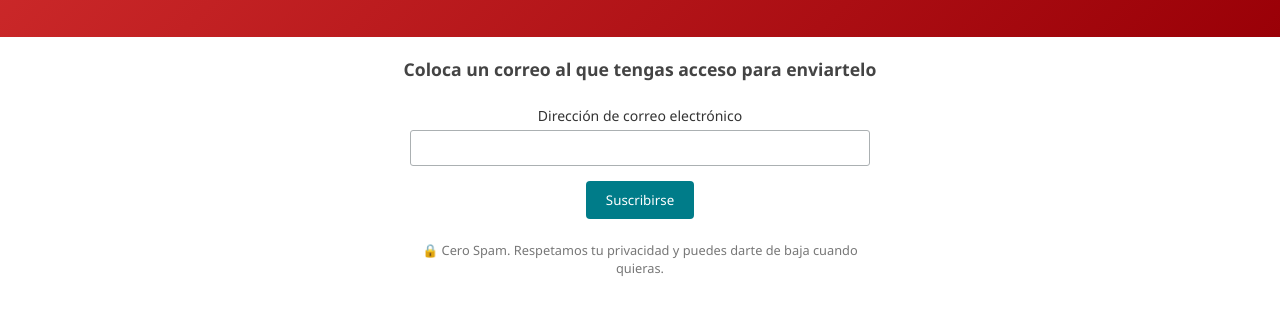
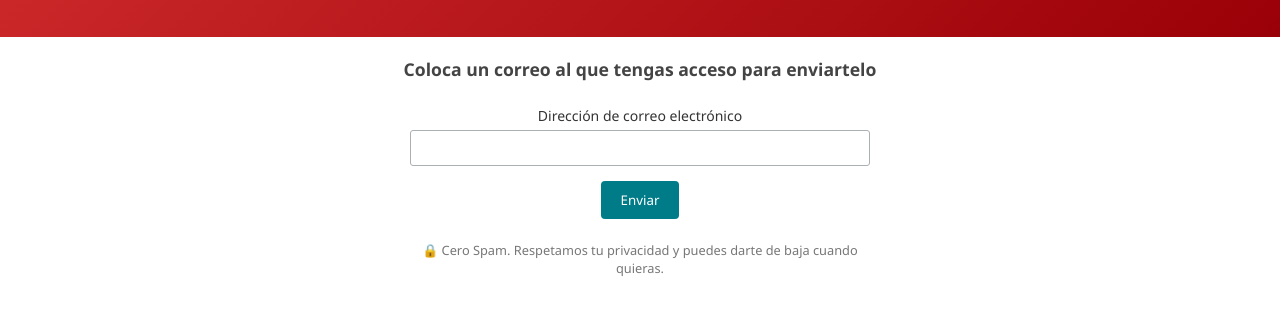
Before and after one commit to CsIngenium/cebasplay, a plain HTML site: page tg.html in a window 1280 px wide. Shown: the part 256-570 px from the top of the page. Drawn offline with Linux system fonts and the light colour scheme.

```diff
--- a/tg.html
+++ b/tg.html
@@ -202,7 +202,7 @@
 
         <div class="optionalParent">
           <div class="clear foot" style="margin-top: 10px;">
-            <input type="submit" name="subscribe" id="mc-embedded-subscribe" class="button" value="Suscribirse">
+            <input type="submit" name="subscribe" id="mc-embedded-subscribe" class="button" value="Enviar">
           </div>
         </div>
       </div>
```
